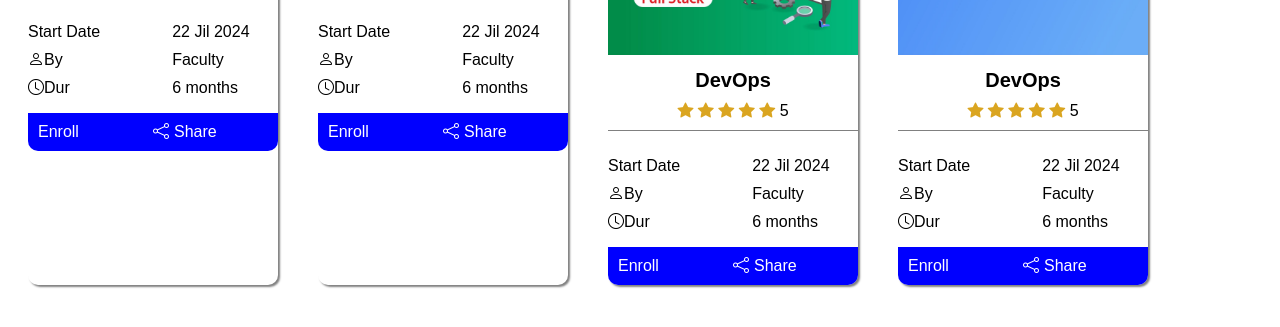
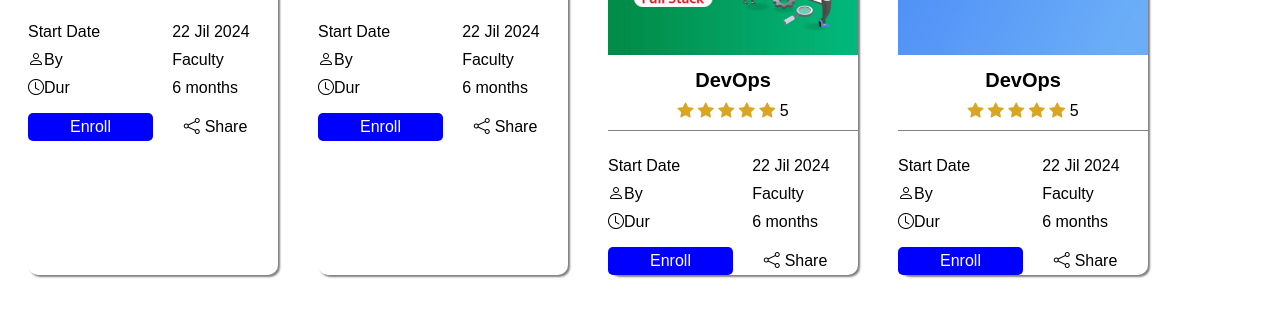
Before and after one commit to sarvjit07/UI-Full-Stack-ReactJS, a website: page public/docs/31-07-2024/nareshit.html in a window 1280 px wide. Shown: the part 123-450 px from the top of the page. Drawn offline with nearby package versions, Linux system fonts and the light colour scheme.

Commit message:
change in card-footer give display:grid; grid-template-columns:6fr 6fr;

```diff
--- a/public/docs/31-07-2024/nareshit.html
+++ b/public/docs/31-07-2024/nareshit.html
@@ -1,48 +1,59 @@
 <!DOCTYPE html>
 <html lang="en">
+
 <head>
     <meta charset="UTF-8">
     <meta name="viewport" content="width=device-width, initial-scale=1.0">
     <title>Document</title>
     <link rel="stylesheet" href="../../../node_modules/bootstrap-icons/font/bootstrap-icons.css">
     <style>
-        .card{
+        .card {
             width: 250px;
             box-shadow: 2px 2px 2px gray;
             border-radius: 10px;
             font-family: Arial;
             margin: 20px;
         }
-        .card-img-top{
+
+        .card-img-top {
             width: 100%;
             border-top-right-radius: 10px;
             border-top-left-radius: 10px;
 
         }
-        .card-header{
+
+        .card-header {
             padding: 10px;
             text-align: center;
             border-bottom: 1px solid gray;
         }
-        .card-title{
+
+        .card-title {
             font-weight: bold;
             font-size: 20px;
             padding-bottom: 10px;
         }
-        .bi-star-fill, .bi-star-half{
+
+        .bi-star-fill,
+        .bi-star-half {
             color: goldenrod;
         }
-        .card-body{
+
+        .card-body {
             padding: 10px;
         }
-        dl{
+
+        dl {
             display: grid;
             grid-template-columns: 5fr 7fr;
         }
-        dt,dd{
+
+        dt,
+        dd {
             padding-top: 10px;
         }
-        .card-footer{
+
+        /* .card-footer{
             display: grid;
             grid-template-columns: 6fr 6fr ;
             padding: 10px;
@@ -51,16 +62,45 @@
             color: white;
             border-bottom-left-radius: 10px;
             border-bottom-right-radius: 10px;
+        } */
+
+        .card-footer {
+            display: grid;
+            grid-template-columns: 6fr 6fr;
+            text-align: center;
         }
-.bi-share{
-    padding-right:5px;
 
-}
-        main{
+        .btn-enroll {
+            background-color: blue;
+            color: white;
+            padding: 5px;
+            border-radius: 5px;
+        }
+
+        .btn-share {
+            border-radius: 5px;
+            border-color: rgb(207, 191, 191);
+            padding-top: 5px;
+        }
+
+        .bi-share {
+            padding-right: 5px;
+
+        }
+
+        .btn-enroll:hover,
+        .btn-share:hover {
+            background-color: rgb(161, 49, 81);
+            color: white;
+            cursor: grab;
+        }
+
+        main {
             display: flex;
         }
     </style>
 </head>
+
 <body>
     <main>
         <div class="card">
@@ -179,8 +219,7 @@
                 <div class="btn-share"><span class="bi bi-share"></span>Share</div>
             </div>
         </div>
-
-
     </main>
 </body>
+
 </html>
```
